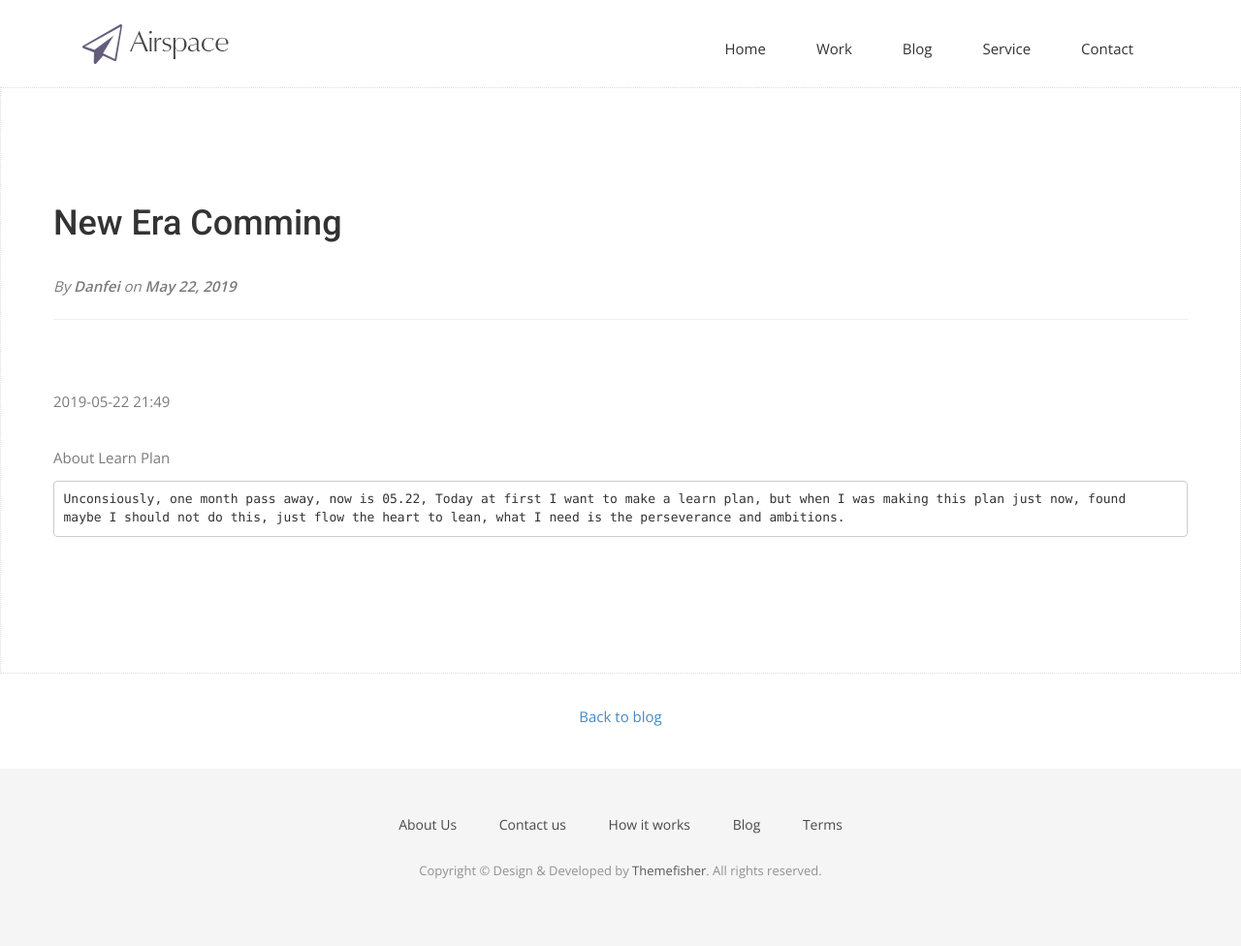
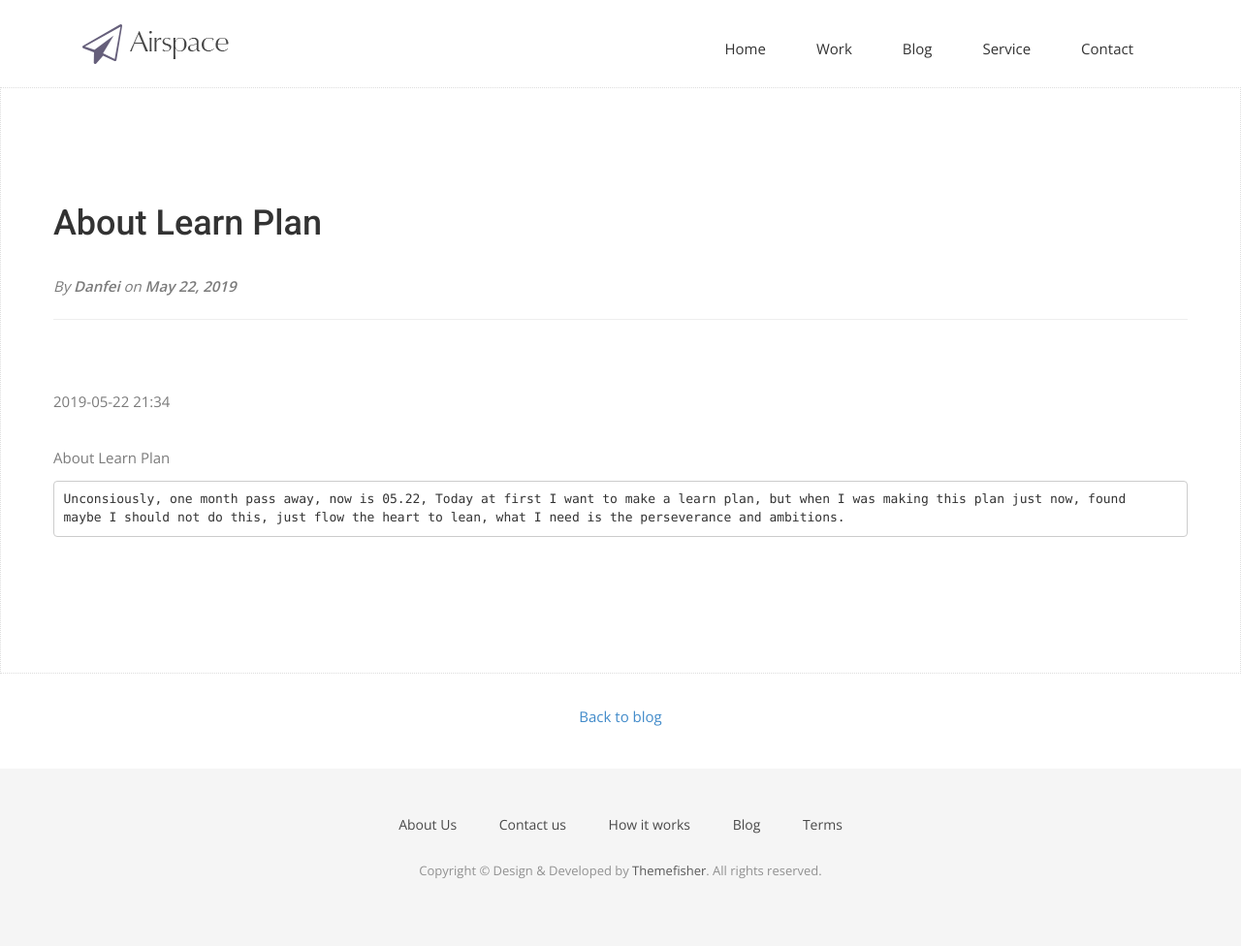
Before and after one commit to danfeisheng/danfeisheng.github.io, a Jekyll site: the page built from _posts/2019-05-22-learn-plan.md, in a window 1280 px wide. Shown: the whole page at 97% size. Built offline with Jekyll 4.4.1, drawn with Linux system fonts in a browser that asks for light colours; nearby versions of some CDN libraries; some web fonts are replaced; library files that are not in the unit come from our copies.

Commit message:
Update _posts/2019-05-22-learn-plan.md

```diff
--- a/_posts/2019-05-22-learn-plan.md
+++ b/_posts/2019-05-22-learn-plan.md
@@ -1,10 +1,10 @@
 ---
 layout: post
-title: "New Era Comming"
+title: "About Learn Plan"
 date: "2019-05-22 21:34"
 author: "Danfei"
 ---
-2019-05-22 21:49
+2019-05-22 21:34
 
 About Learn Plan
 
```
